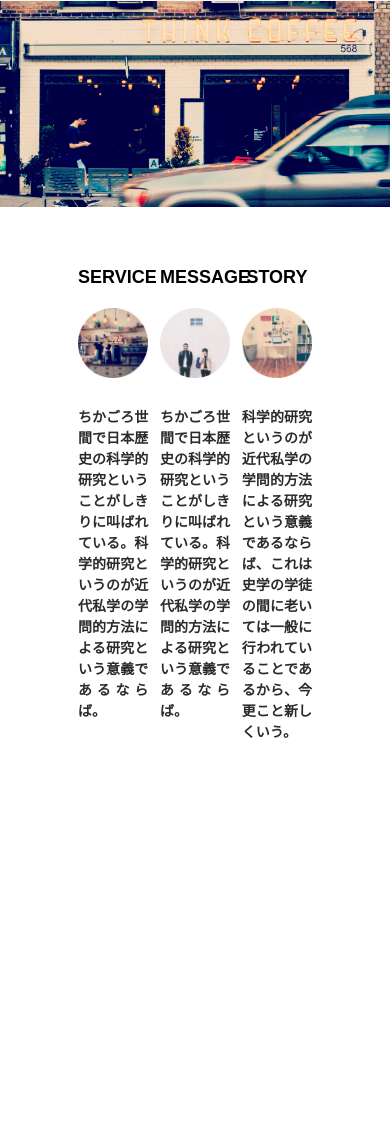
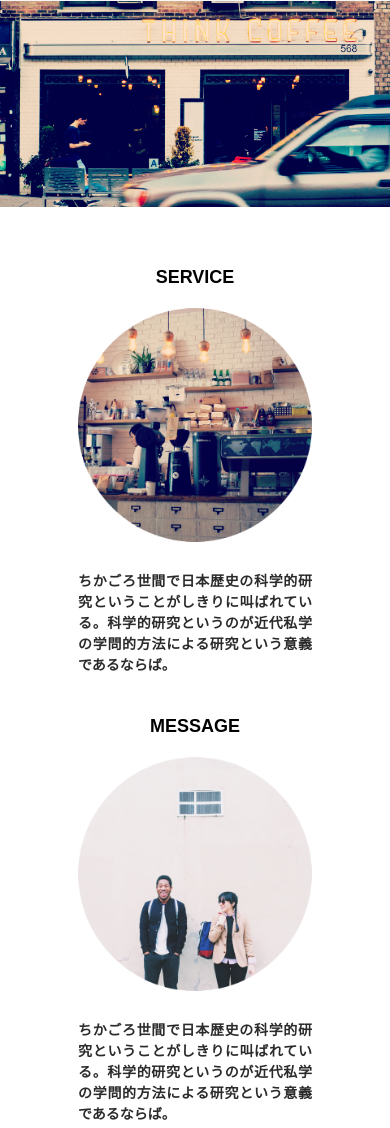
Before and after one commit to SadmanSakibAbir/Md_Sadman_Sakib_Abir, a plain HTML site: page index.html in a window 390 px wide. Shown: the part 1880-3008 px from the top of the page. Before the commit the page ends 2748 px from the top, so only its background shows below. Drawn offline with Linux system fonts and the light colour scheme; a web font is replaced by a local one.

Commit message:
Add responsive styles for service section and cards

```diff
--- a/css/style.css
+++ b/css/style.css
@@ -191,4 +191,14 @@ header {
   .msg-img-02 {
     width: 100%;
   }
+
+  .service-section {
+    flex-direction: column;
+    padding-bottom: 75px;
+  }
+
+  .service-card {
+    width: 100%;
+    margin-bottom: 40px;
+  }
 }
```
